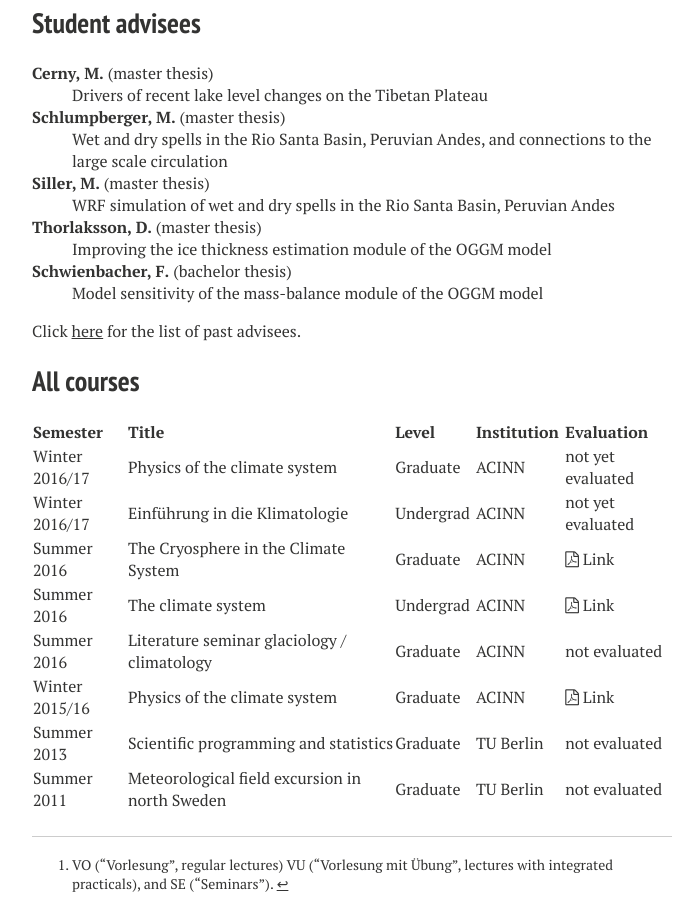
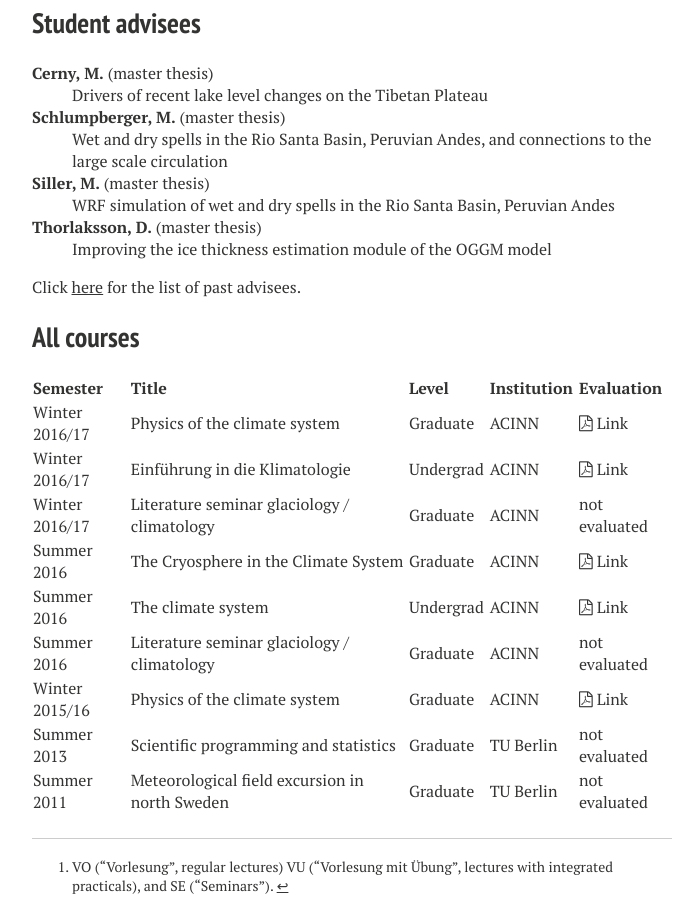
Before and after one commit to fmaussion/fmaussion.github.io, a Jekyll site: the page built from teaching/index.md, in a window 1280 px wide and 900 px high, scrolled down 1407 px. Shown: the whole window, without its empty margins (288-981 px from the left). Built offline with Jekyll 4.4.1, drawn with Linux system fonts in a browser that asks for light colours; nearby versions of some CDN libraries; some web fonts are replaced; library files that are not in the unit come from our copies.

Commit message:
eval studis

```diff
--- a/teaching/index.md
+++ b/teaching/index.md
@@ -57,7 +57,7 @@ topics. Two of my recent presentations are available online:
 - **07.02.2017**: [xarray: multi-dimensional data analysis in Python](http://fabienmaussion.info/acinn_xarray_workshop)
 
 (if you are curious about the tool I used to generate these presentations,
-[this blog post]({{ site.url }}/2017/02/16/html-presentations-w-rise/))
+[this blog post]({{ site.url }}/2017/02/18/html-presentations-w-rise/))
 explains it in a little more detail)
 
 ## Student advisees
@@ -74,17 +74,15 @@ explains it in a little more detail)
 **Thorlaksson, D.** (master thesis)
 : Improving the ice thickness estimation module of the [OGGM](http://oggm.org/) model
 
-**Schwienbacher, F.** (bachelor thesis)
-: Model sensitivity of the mass-balance module of the [OGGM](http://oggm.org/) model
-
 Click [here]({{ site.url }}/teaching/theses) for the list of past advisees.
 
 ## All courses
 
 Semester | Title&nbsp;&nbsp;&nbsp;&nbsp;&nbsp;&nbsp;&nbsp;&nbsp;&nbsp;&nbsp;&nbsp;&nbsp;&nbsp;&nbsp;&nbsp;&nbsp;&nbsp;&nbsp;&nbsp;&nbsp;&nbsp;&nbsp;&nbsp;&nbsp;&nbsp;&nbsp;&nbsp;&nbsp;&nbsp;&nbsp;&nbsp; | Level | Institution&nbsp; | Evaluation |
 :---|:---|:---|:---|:---|:---|
-Winter 2016/17 | Physics of the climate system | Graduate | ACINN | not yet evaluated |
-Winter 2016/17 | Einführung in die Klimatologie | Undergrad&nbsp; | ACINN | not yet evaluated |
+Winter 2016/17 | Physics of the climate system | Graduate | ACINN | [<i class="fa fa-file-pdf-o" aria-hidden="true"></i> Link](/images/teaching/eval/2016WS_PhyClim.pdf) |
+Winter 2016/17 | Einführung in die Klimatologie | Undergrad&nbsp; | ACINN | [<i class="fa fa-file-pdf-o" aria-hidden="true"></i> Link](/images/teaching/eval/2016WS_EKlim.pdf) |
+Winter 2016/17 | Literature seminar glaciology / climatology | Graduate | ACINN | not evaluated |
 Summer 2016 | The Cryosphere in the Climate System | Graduate | ACINN | [<i class="fa fa-file-pdf-o" aria-hidden="true"></i> Link](/images/teaching/eval/2016SS_Cryo.pdf) |
 Summer 2016 | The climate system | Undergrad&nbsp; | ACINN | [<i class="fa fa-file-pdf-o" aria-hidden="true"></i> Link](/images/teaching/eval/2016SS_Klima.pdf) |
 Summer 2016 | Literature seminar glaciology / climatology | Graduate | ACINN | not evaluated |
```
Also changed, not shown: teaching/theses.md (+7 -1 lines), 2 other files.
